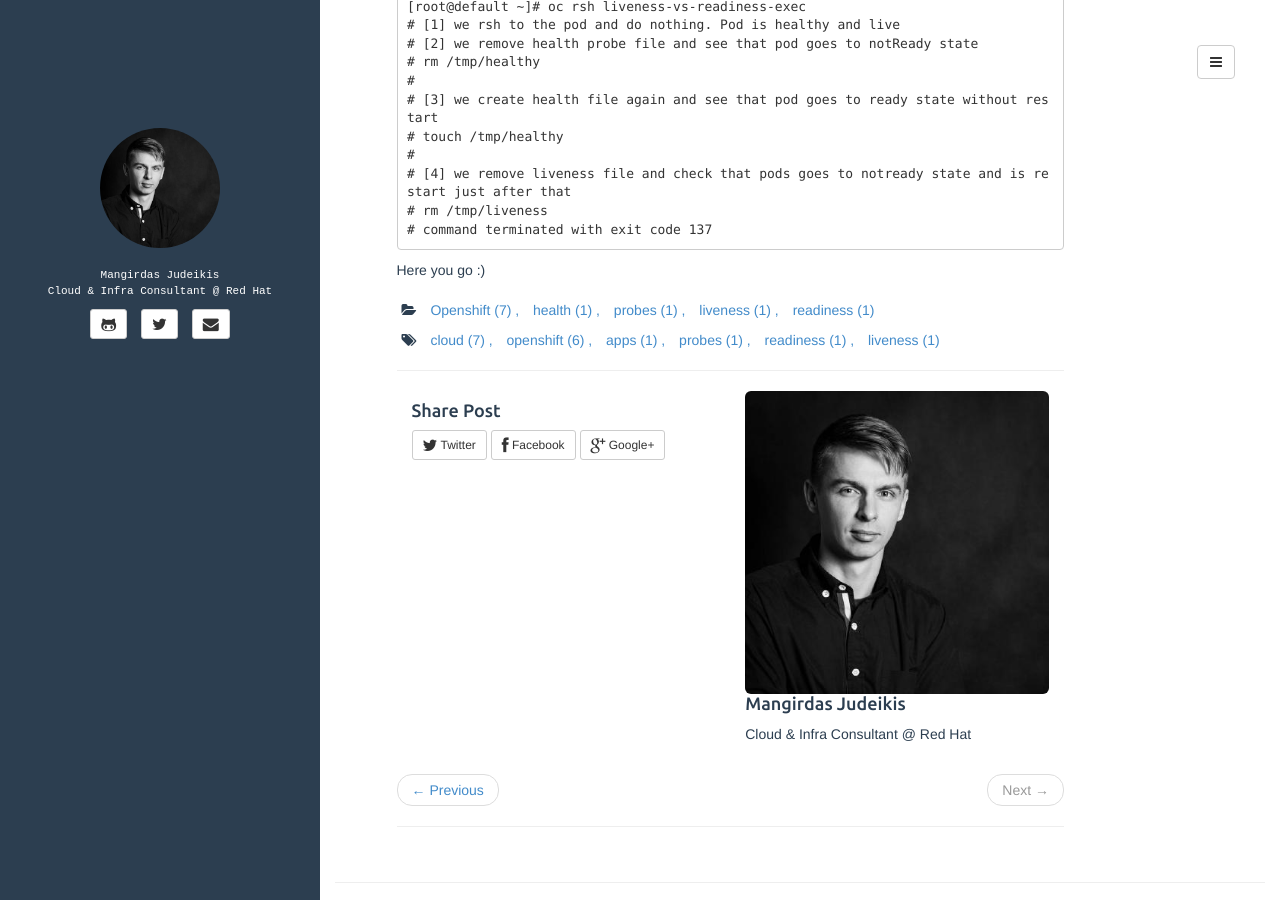
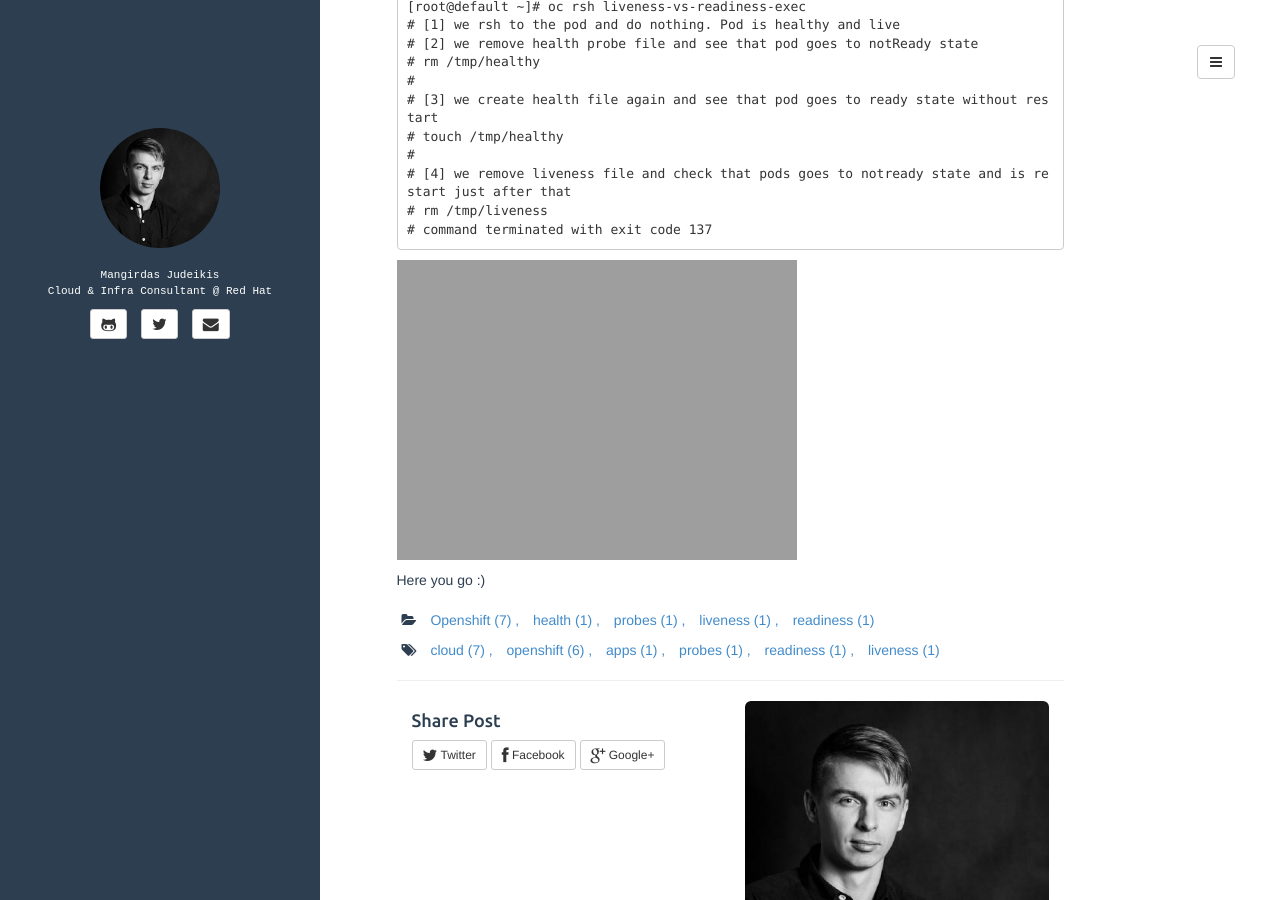
Before and after one commit to mjudeikis/containers.ninja, a Jekyll site: the page built from _posts/2018-04-12-openshift-liveness-vs-readiness.md, in a window 1280 px wide and 900 px high, scrolled down 1114 px. Built offline with Jekyll 4.4.1, drawn with Linux system fonts in a browser that asks for light colours.

Commit message:
add picture

````diff
--- a/_posts/2018-04-12-openshift-liveness-vs-readiness.md
+++ b/_posts/2018-04-12-openshift-liveness-vs-readiness.md
@@ -71,4 +71,6 @@ Actions inside the container:
 # command terminated with exit code 137
 ```
 
+![alt text]({{ "/assets/media/livenessvsreadiness/live_vs_ready.png" | absolute_url }})
+
 Here you go :)
````
